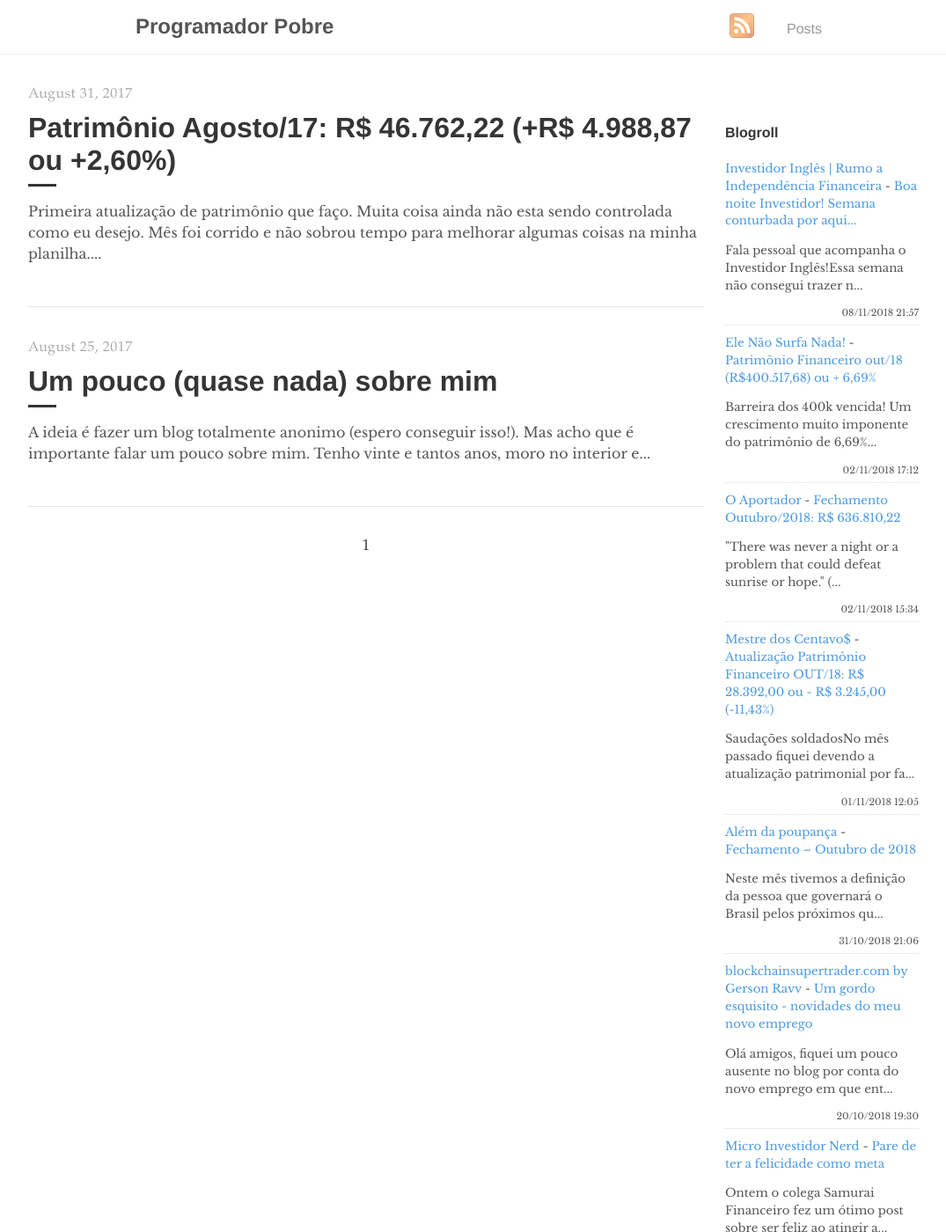
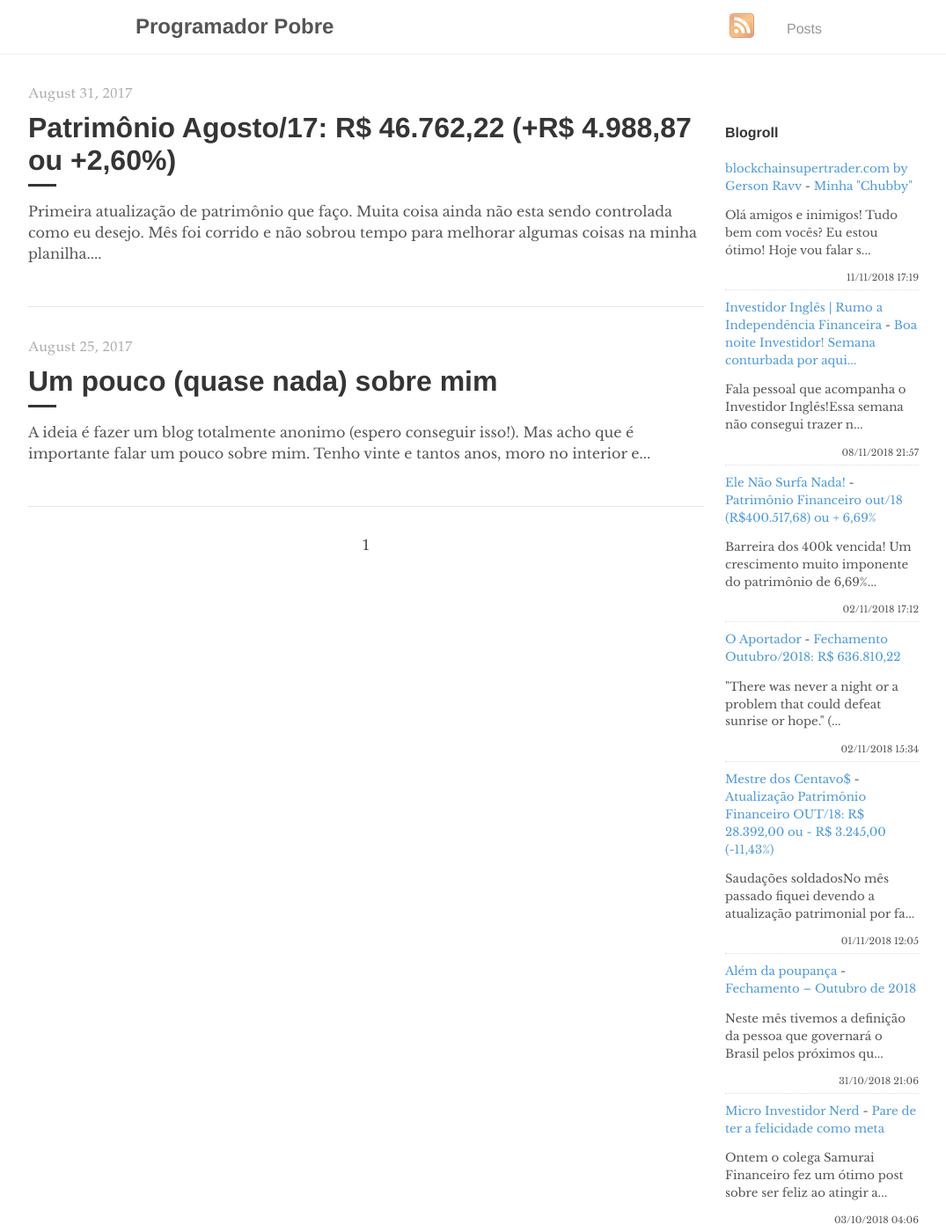
Before and after one commit to programadorpobre/programadorpobre.github.io, a Jekyll site: the page built from index.html, in a window 1280 px wide and 1400 px high. Shown: the whole window at 88% size, without its empty margins (96-1171 px from the left). Built offline with Jekyll 4.4.1, drawn with Linux system fonts in a browser that asks for light colours; the list of posts is cut into pages by our own code; comment, search, counter and statistics services are not loaded.

Commit message:
[ci skip] travis #463

```diff
--- a/_includes/feed-entries.html
+++ b/_includes/feed-entries.html
@@ -1,3 +1,8 @@
+<div class="feed-entry">
+    <a class="feed-entry-site-name" href="http://www.blockchainsupertrader.com/">blockchainsupertrader.com by Gerson Ravv</a> - <a class="feed-entry-title" href="http://www.blockchainsupertrader.com/2018/11/minha-chubby.html">Minha "Chubby"</a>
+    <p class="feed-entry-summary">Olá amigos e inimigos! Tudo bem com vocês? Eu estou ótimo!&nbsp;Hoje vou falar s...</p>
+    <time datetime="2018-11-11T17:19:00.001-02:00">11/11/2018 17:19</time>
+</div>
 <div class="feed-entry">
     <a class="feed-entry-site-name" href="https://www.investidoringles.com/">Investidor Inglês | Rumo a Independência Financeira</a> - <a class="feed-entry-title" href="https://www.investidoringles.com/2018/11/semana-sem-posts.html">Boa noite Investidor!  Semana conturbada por aqui...</a>
     <p class="feed-entry-summary">Fala pessoal que acompanha o Investidor Inglês!Essa semana não consegui trazer n...</p>
@@ -24,11 +29,6 @@
     <time datetime="2018-10-31T21:06:00.000-03:00">31/10/2018 21:06</time>
 </div>
 <div class="feed-entry">
-    <a class="feed-entry-site-name" href="http://www.blockchainsupertrader.com/">blockchainsupertrader.com by Gerson Ravv</a> - <a class="feed-entry-title" href="http://www.blockchainsupertrader.com/2018/10/um-gordo-esquisito-novidades-do-meu.html">Um gordo esquisito - novidades do meu novo emprego</a>
-    <p class="feed-entry-summary">Olá amigos, fiquei um pouco ausente no blog por conta do novo emprego em que ent...</p>
-    <time datetime="2018-10-20T19:30:00.001-03:00">20/10/2018 19:30</time>
-</div>
-<div class="feed-entry">
     <a class="feed-entry-site-name" href="https://microinvestidornerd.blogspot.com/">Micro Investidor Nerd</a> - <a class="feed-entry-title" href="https://microinvestidornerd.blogspot.com/2018/10/pare-de-ter-felicidade-como-meta.html">Pare de ter a felicidade como meta</a>
     <p class="feed-entry-summary">Ontem o colega Samurai Financeiro fez um ótimo post sobre ser feliz ao atingir a...</p>
     <time datetime="2018-10-03T04:06:00.000-07:00">03/10/2018 04:06</time>
```
